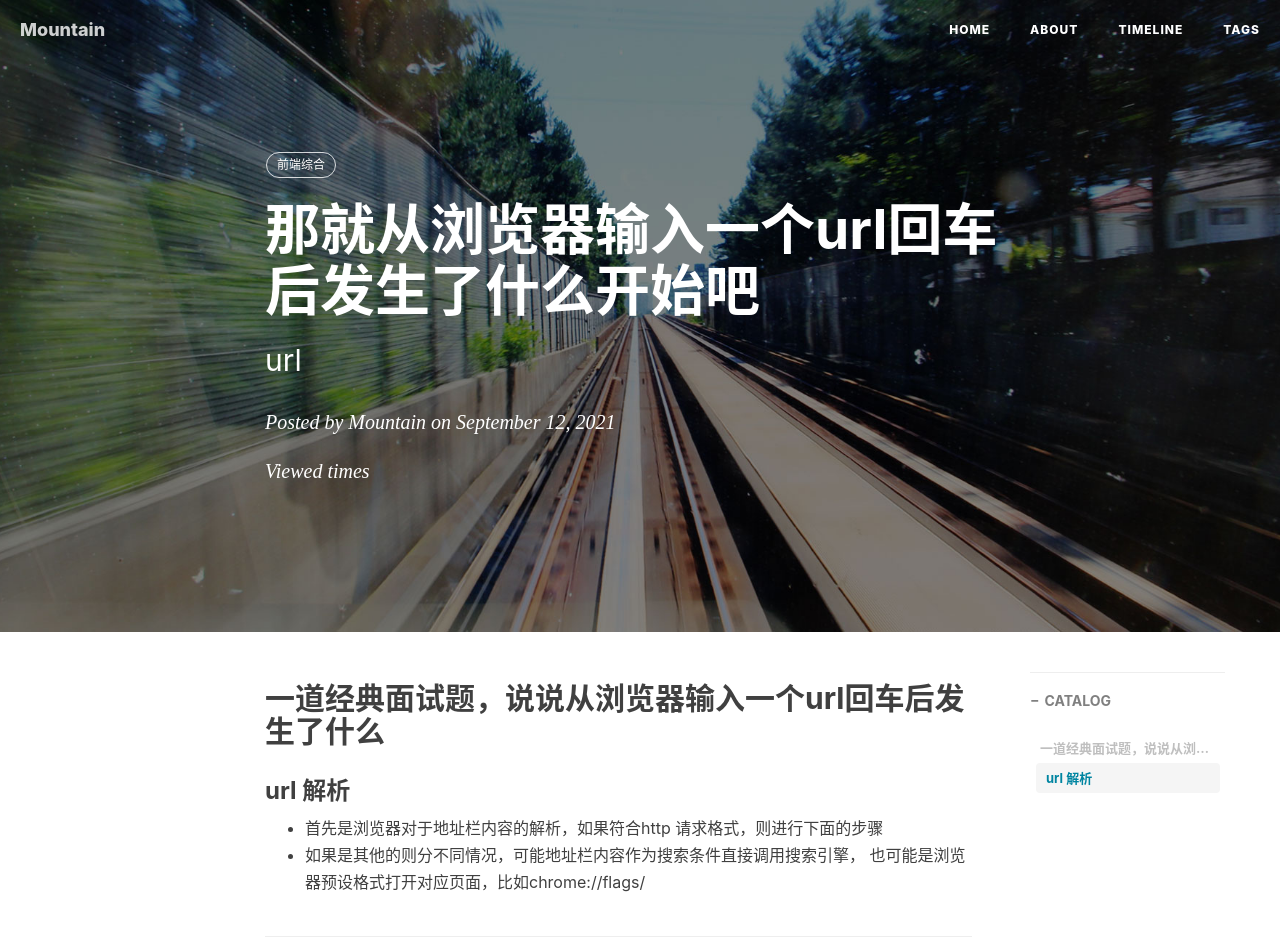
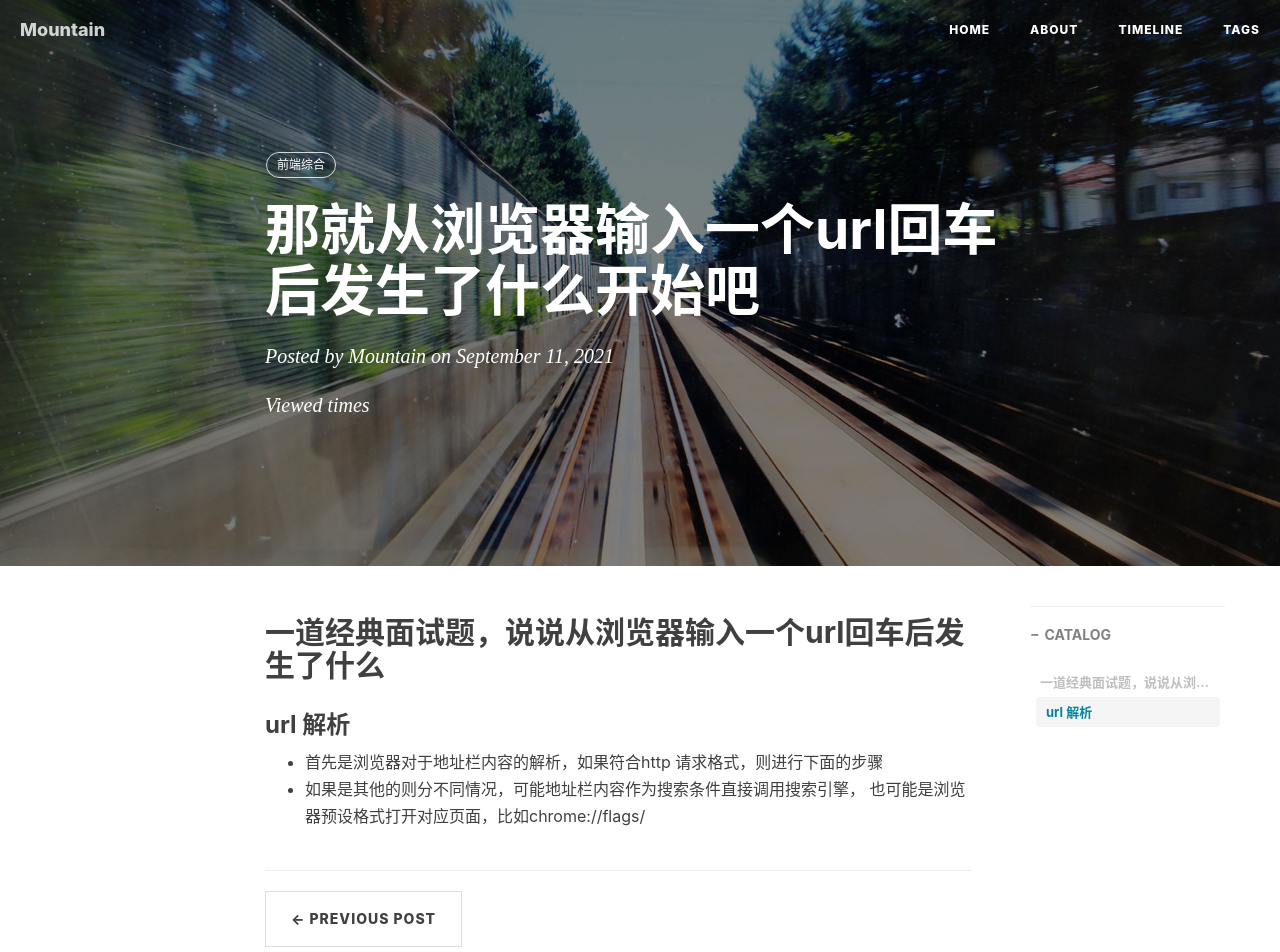
Before and after one commit to mountain410/m-blog, a Jekyll site: the page built from _posts/2021-9-11-从输入url回车说起.md, in a window 1280 px wide and 1400 px high. Shown: the top 952 px of the window. Built offline with Jekyll 4.4.1, drawn with Linux system fonts in a browser that asks for light colours; nearby versions of some CDN libraries; comment, search, counter and statistics services are not loaded.

Commit message:
修改config

```diff
--- a/_config.yml
+++ b/_config.yml
@@ -73,7 +73,7 @@
 
 
 # Featured Tags
-featured-tags: true                     # whether or not using Feature-Tags
+featured-tags: false                     # whether or not using Feature-Tags
 featured-condition-size: 1              # A tag will be featured if the size of it is more than this condition value
 
 
--- a/_posts/2021-9-12-从输入url回车说起.md
+++ b/_posts/2021-9-11-从输入url回车说起.md
@@ -1,11 +1,9 @@
 ---
 layout:     post
 title:      "那就从浏览器输入一个url回车后发生了什么开始吧"
-subtitle:   "url "
-date:       2021-09-12 17:18:00
+date:       2021-09-11 17:18:00
 author:     "Mountain"
 header-img: "img/post-bg-2015.jpg"
-onTop: false
 tags:
     - 前端综合
 ---
--- a/search/js/cb-search.js
+++ b/search/js/cb-search.js
@@ -61,7 +61,7 @@
         time1 = 0;
     });
 
-    $.getJSON("../search/cb-search.json").done(function (data) {
+    $.getJSON("./search/cb-search.json").done(function (data) {
         if (data.code == 0) {
             for (var index in data.data) {
                 var item = data.data[index];
```
Also changed, not shown: _posts/2021-1-21-Start.md (+3 -0 lines).
